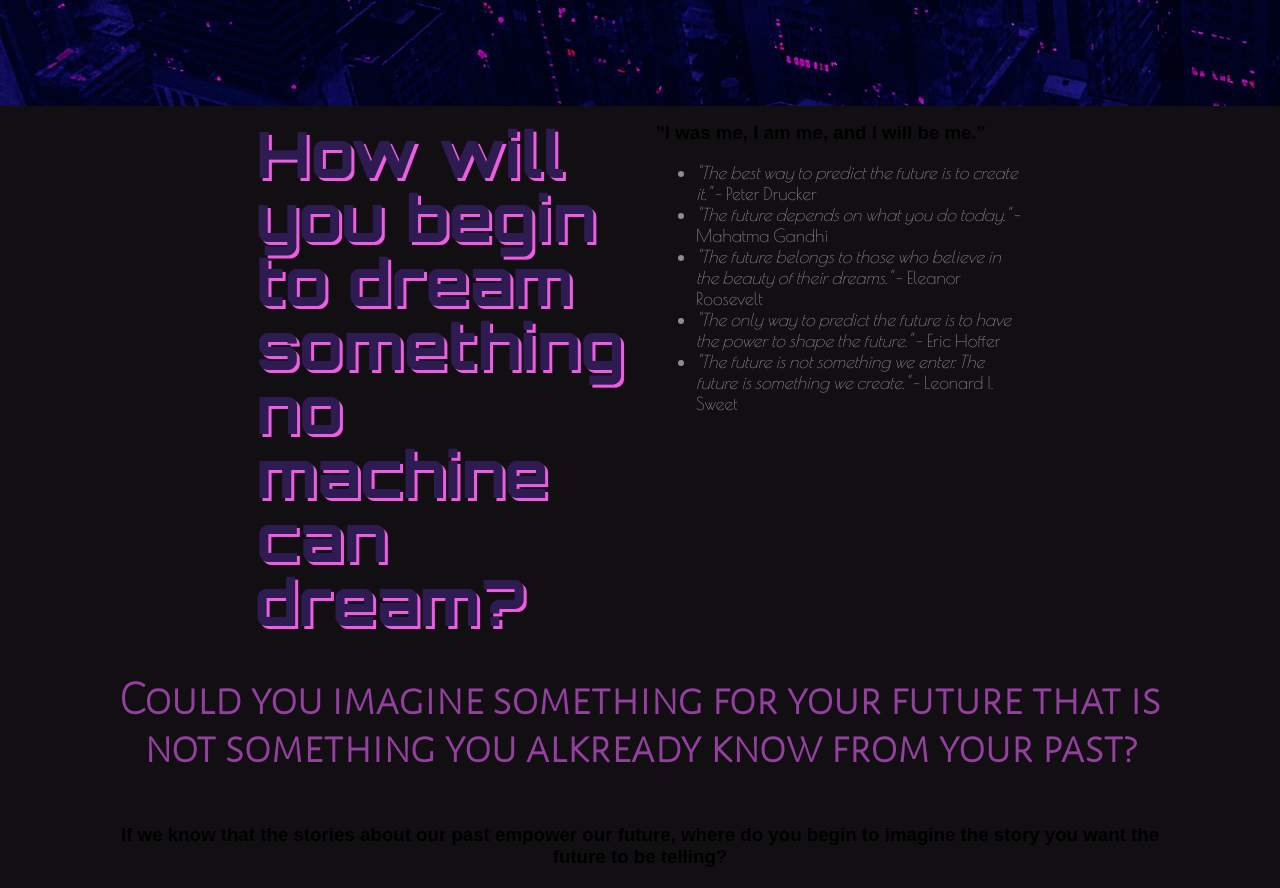
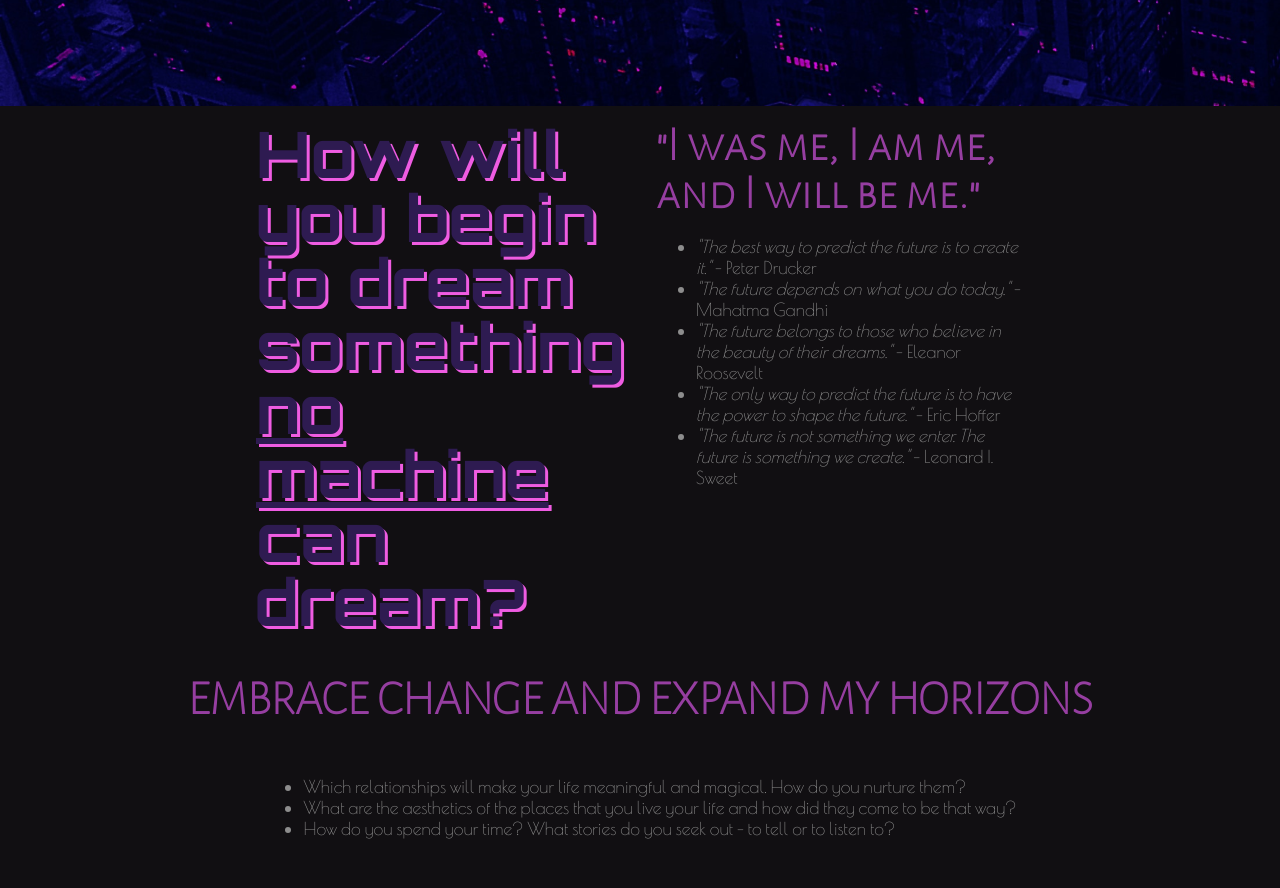
Before and after one commit to AWYGELL/WD_2_yili, a plain HTML site: page index.html in a window 1280 px wide. Shown: the part 220-1108 px from the top of the page. Drawn offline with nearby package versions, Linux system fonts and the light colour scheme; a web font is replaced by a local one.

Commit message:
Update index.html

```diff
--- a/index.html
+++ b/index.html
@@ -14,12 +14,12 @@
 
                 <div class= "row">
                     <h1>
-                How will you begin to dream something no machine can dream?
+                How will you begin to dream something <u>no machine</u> can dream?
                     </h1>
                 </div>
 
                 <div class= "row">
-            <h3>"I was me, I am me, and I will be me."</h3>
+            <h2>"I was me, I am me, and I will be me."</h2>
             <br>
                 <p>
                     <ul>
@@ -43,16 +43,11 @@
                 </div>
                 <div class= "row2">
                     <h2>
-                        Could you imagine something for your future that is not something you alkready know from your past?
+                        EMBRACE CHANGE AND EXPAND MY HORIZONS
                     </h2>
                         </div>
-                <div class= "row2">
-                    <h3>
-                        If we know that the stories about our past empower our future, where do you begin to imagine the story you want the future to be telling?
-                    </h3>
-                    </div>
 
-                    <div class="row">
+                    <div class="row3">
                         <ul>
                             <li>
                                 Which relationships will make your life meaningful and magical. How do you nurture them?
@@ -65,7 +60,7 @@
                             </li>
                         </ul>
                     </div>
-                    <div class="row">
+                    <div class="row3">
                         <ul>
                              <li>
                               How will it sound? What will the rythm of your day be?
@@ -81,7 +76,7 @@
                     <img src="assets/images/past stories.png" alt="Stories for a PAST we can DREAM as block type floating over gradient floating squares">
         </main>
             <footer>
-                <div class="row3">
+                <div class="row">
                     <br>
                 <p>
                   Template for of Web-Based Multimedia Communications <em>Semantic Sentiments and Aspirations</em> Fall 2023 in-class assignment
```
